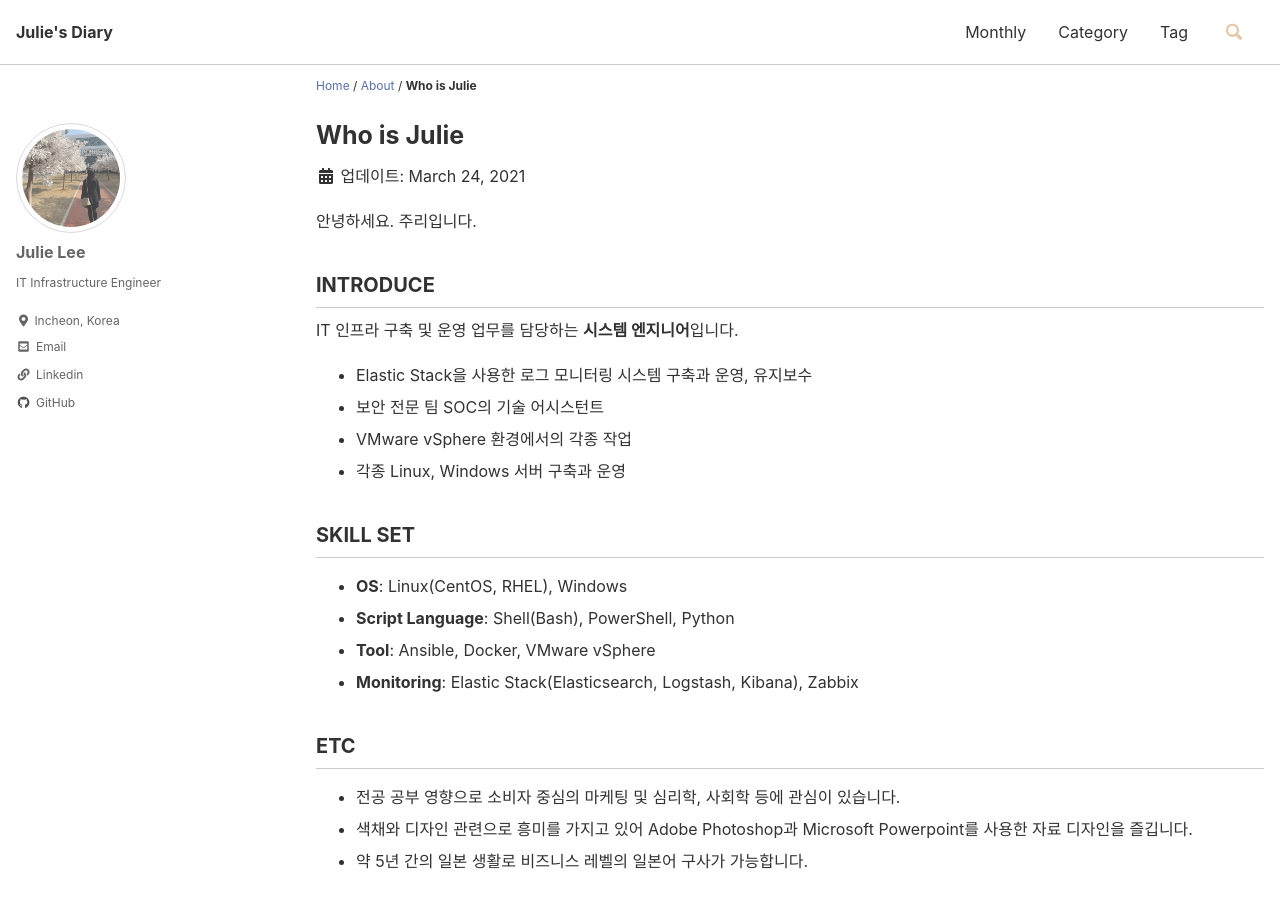
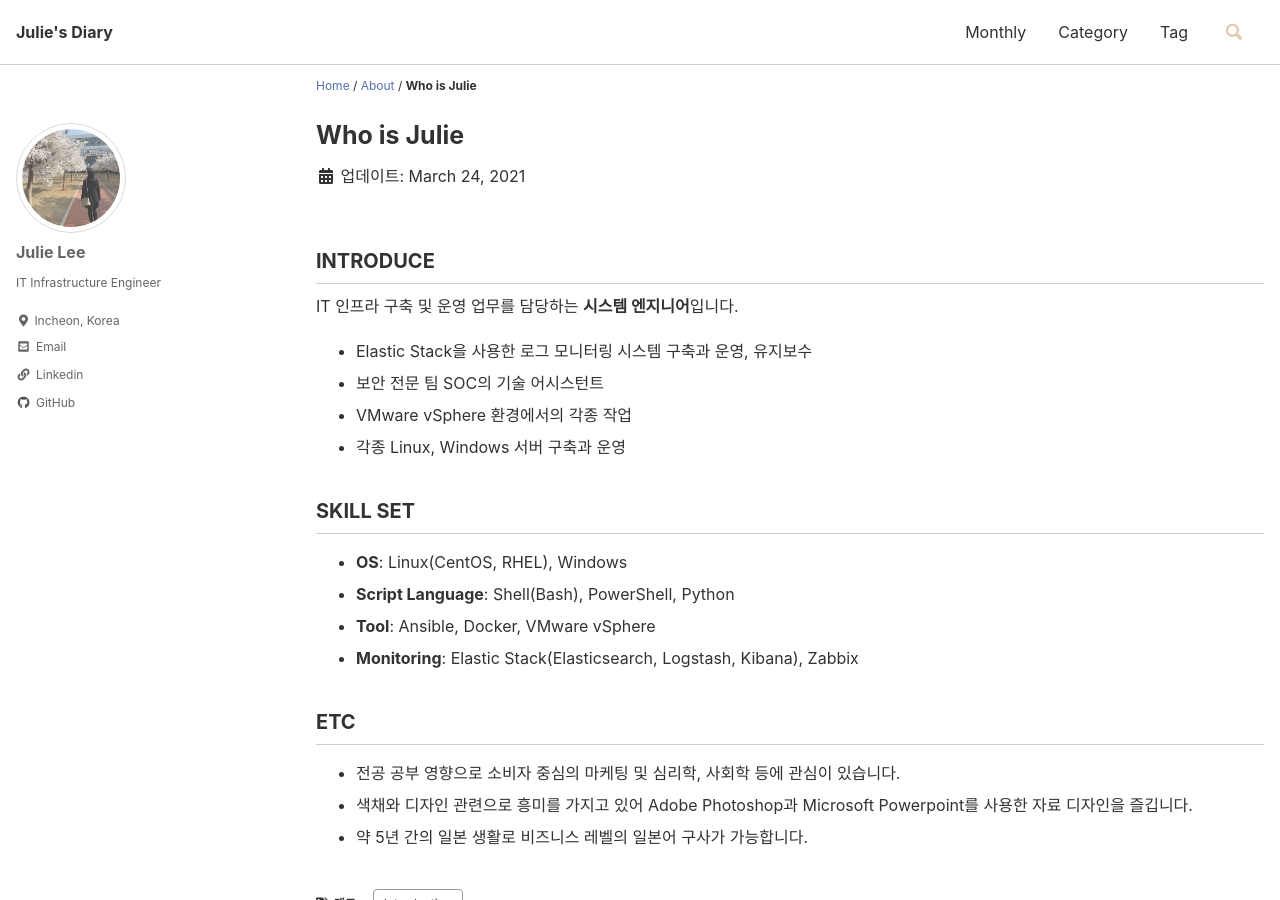
Before and after one commit to smilejulie0812/smilejulie0812.github.io, a Jekyll site: the page built from _posts/2021-03-24-introduction.md, in a window 1280 px wide and 900 px high. Built offline with Jekyll 4.4.1, drawn with Linux system fonts in a browser that asks for light colours; cached includes are drawn as plain includes.

Commit message:
Update 2021-03-24-introduction.md

```diff
--- a/_posts/2021-03-24-introduction.md
+++ b/_posts/2021-03-24-introduction.md
@@ -6,8 +6,6 @@ categories:
 tags:
   - Introduction
 ---
-안녕하세요. 주리입니다.
-
 ## INTRODUCE
 IT 인프라 구축 및 운영 업무를 담당하는 **시스템 엔지니어**입니다.
 
```
